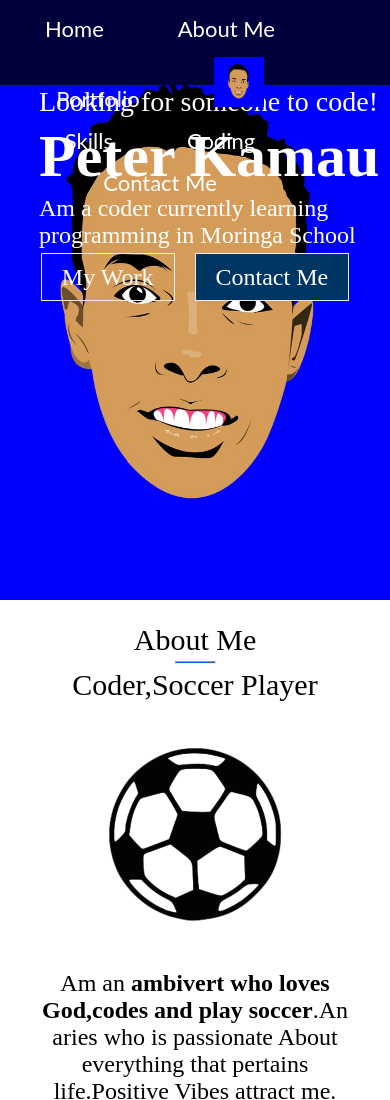
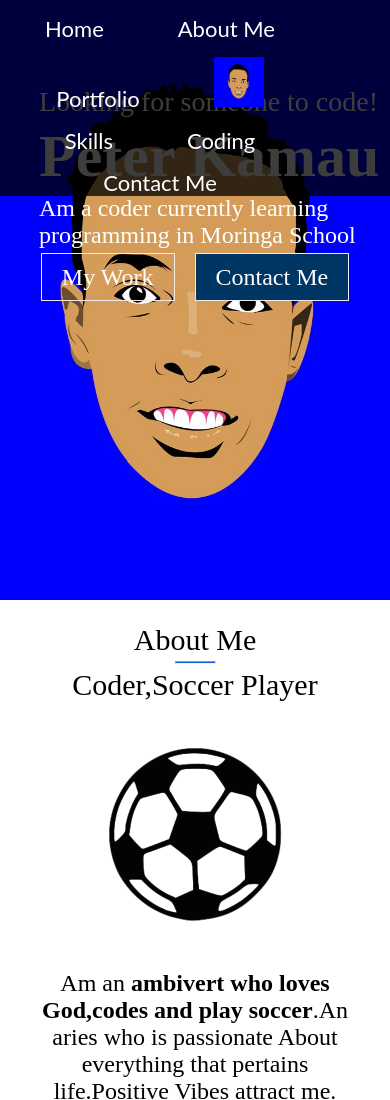
Before and after one commit to peterndungukamau/Portfolio, a plain HTML site: page index.html in a window 390 px wide. Shown: the top 1100 px of the page. Drawn offline with Linux system fonts and the light colour scheme.

Commit message:
add media query

```diff
--- a/css/styles.css
+++ b/css/styles.css
@@ -357,3 +357,14 @@ input{
   font-weight: 200;
   text-align: center;
 }
+
+@media only screen and (max-width:760px){
+  .navigation {
+    height: auto;
+    float: right;
+    background-color: #000000c2;
+    position: fixed;
+    z-index: 3;
+    width: 100%;
+}
+}
```
